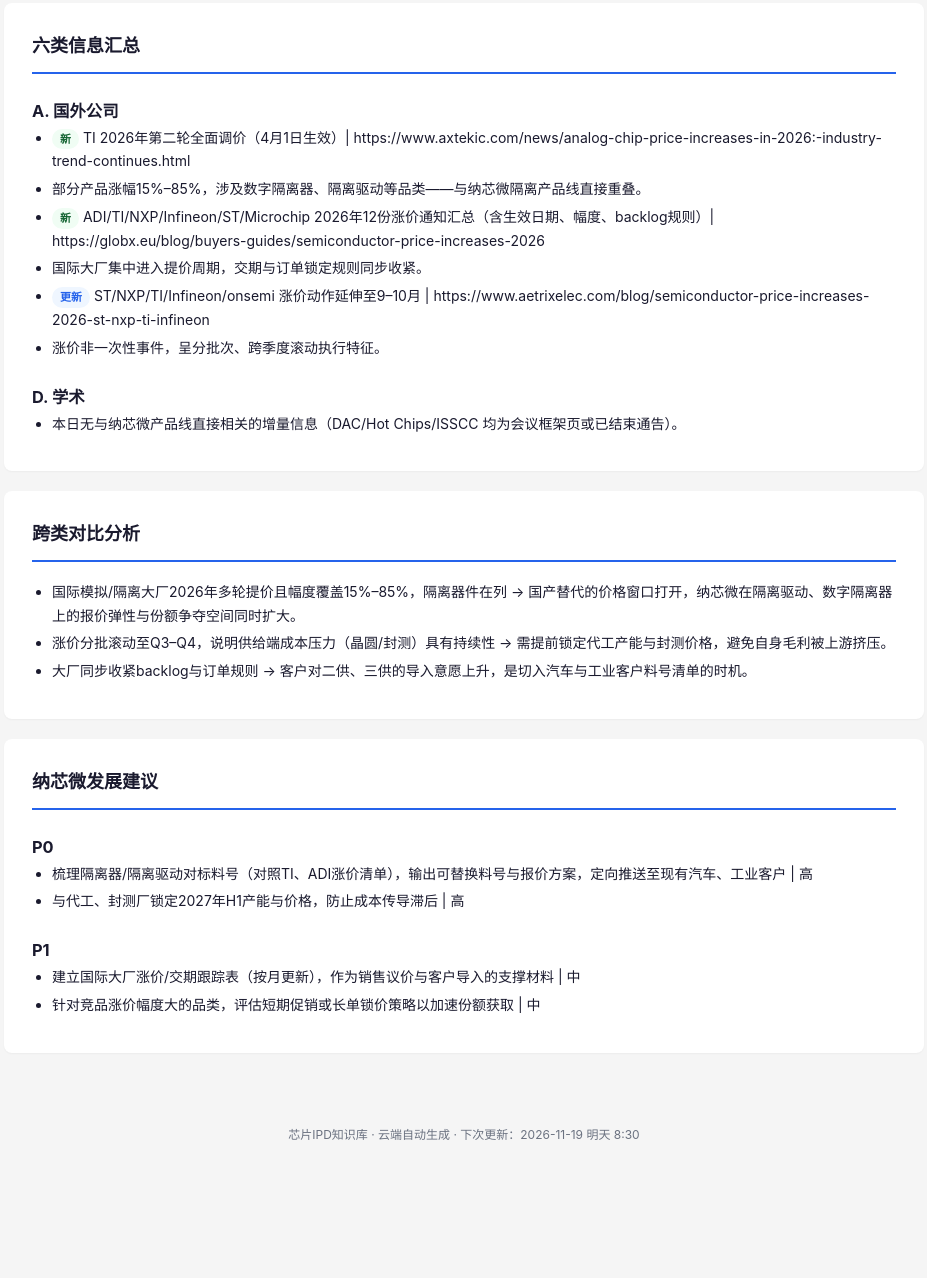
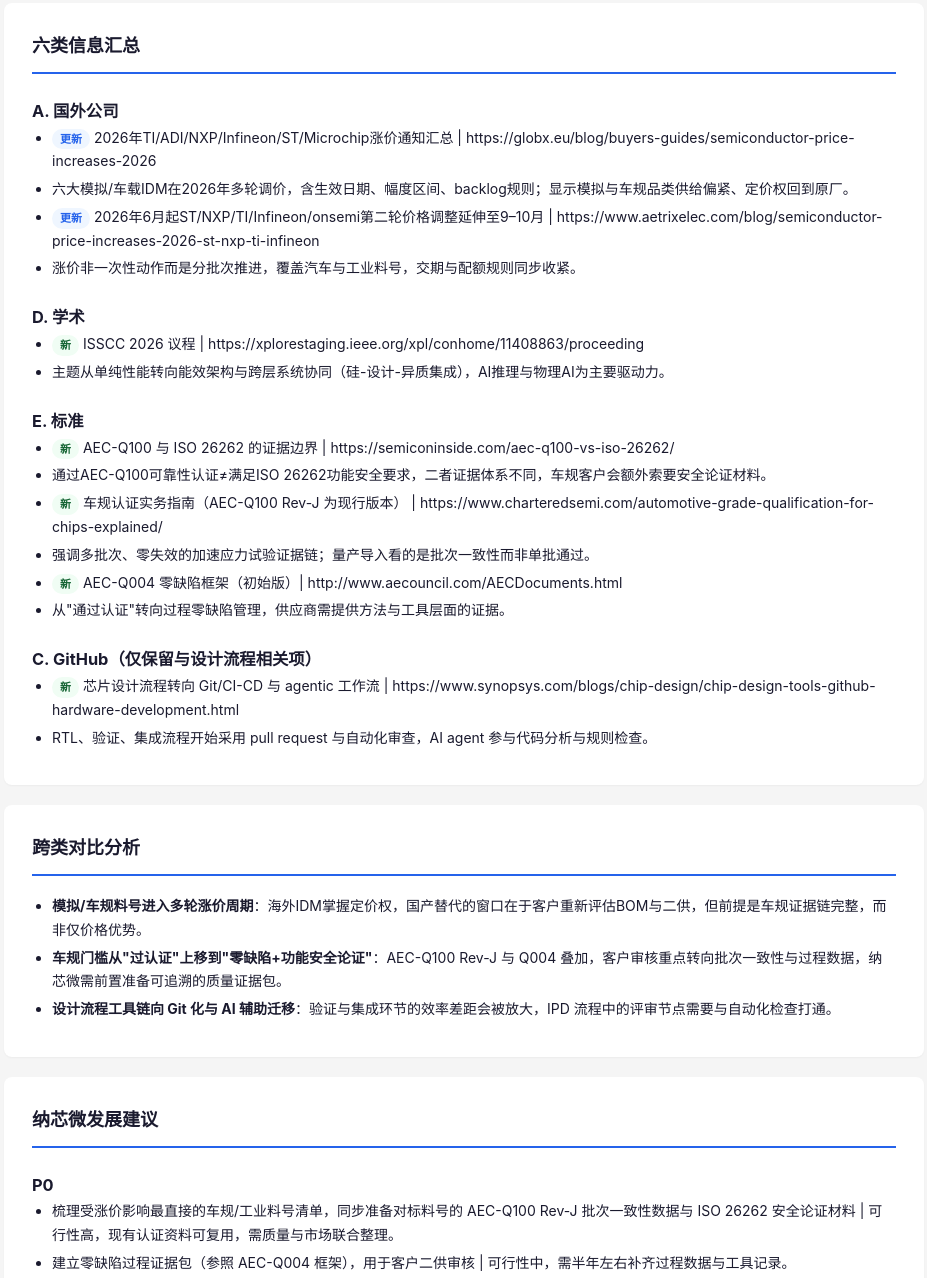
Before and after one commit to cywang-github/chip-ipd-daily-update, a plain HTML site: page ipd_knowledge_base/output/index.html in a window 1280 px wide. Shown: the part 249-1527 px from the top of the page, without its empty margins (176-1103 px from the left). Before the commit the page ends 1418 px from the top, so only its background shows below. Drawn offline with Linux system fonts and the light colour scheme.

Commit message:
chore: 每日IPD更新 — 2026-11-20

```diff
--- a/ipd_knowledge_base/output/index.html
+++ b/ipd_knowledge_base/output/index.html
@@ -3,7 +3,7 @@
 <head>
 <meta charset="UTF-8">
 <meta name="viewport" content="width=device-width, initial-scale=1.0">
-<title>芯片IPD每日更新 2026-11-19</title>
+<title>芯片IPD每日更新 2026-11-20</title>
 <style>
     :root {
         --bg: #f5f5f5; --card: #fff; --text: #1a1a2e; --muted: #6b7280;
@@ -50,7 +50,7 @@
 <body>
 <div class="topbar">
     <div class="brand">芯片IPD知识库<span>| 每日自动更新</span></div>
-    <div style="font-size:13px;opacity:.7;">2026-11-19</div>
+    <div style="font-size:13px;opacity:.7;">2026-11-20</div>
 </div>
 <div class="container">
     <div class="hero">
@@ -62,25 +62,38 @@
         <h2>六类信息汇总</h2>
         <h3 style="margin-top:24px;">A. 国外公司</h3>
 <ul style="margin-left:20px;">
-<li><span class="tag tag-new">新</span>  TI 2026年第二轮全面调价（4月1日生效）| https://www.axtekic.com/news/analog-chip-price-increases-in-2026:-industry-trend-continues.html</li>
-<li>部分产品涨幅15%–85%，涉及数字隔离器、隔离驱动等品类——与纳芯微隔离产品线直接重叠。</li>
-<li><span class="tag tag-new">新</span>  ADI/TI/NXP/Infineon/ST/Microchip 2026年12份涨价通知汇总（含生效日期、幅度、backlog规则）| https://globx.eu/blog/buyers-guides/semiconductor-price-increases-2026</li>
-<li>国际大厂集中进入提价周期，交期与订单锁定规则同步收紧。</li>
-<li><span class="tag tag-ref">更新</span>  ST/NXP/TI/Infineon/onsemi 涨价动作延伸至9–10月 | https://www.aetrixelec.com/blog/semiconductor-price-increases-2026-st-nxp-ti-infineon</li>
-<li>涨价非一次性事件，呈分批次、跨季度滚动执行特征。</li>
+<li><span class="tag tag-ref">更新</span>  2026年TI/ADI/NXP/Infineon/ST/Microchip涨价通知汇总 | https://globx.eu/blog/buyers-guides/semiconductor-price-increases-2026</li>
+<li>六大模拟/车载IDM在2026年多轮调价，含生效日期、幅度区间、backlog规则；显示模拟与车规品类供给偏紧、定价权回到原厂。</li>
+<li><span class="tag tag-ref">更新</span>  2026年6月起ST/NXP/TI/Infineon/onsemi第二轮价格调整延伸至9–10月 | https://www.aetrixelec.com/blog/semiconductor-price-increases-2026-st-nxp-ti-infineon</li>
+<li>涨价非一次性动作而是分批次推进，覆盖汽车与工业料号，交期与配额规则同步收紧。</li>
 </ul>
 <h3 style="margin-top:24px;">D. 学术</h3>
 <ul style="margin-left:20px;">
-<li>本日无与纳芯微产品线直接相关的增量信息（DAC/Hot Chips/ISSCC 均为会议框架页或已结束通告）。</li>
+<li><span class="tag tag-new">新</span>  ISSCC 2026 议程 | https://xplorestaging.ieee.org/xpl/conhome/11408863/proceeding</li>
+<li>主题从单纯性能转向能效架构与跨层系统协同（硅-设计-异质集成），AI推理与物理AI为主要驱动力。</li>
+</ul>
+<h3 style="margin-top:24px;">E. 标准</h3>
+<ul style="margin-left:20px;">
+<li><span class="tag tag-new">新</span>  AEC-Q100 与 ISO 26262 的证据边界 | https://semiconinside.com/aec-q100-vs-iso-26262/</li>
+<li>通过AEC-Q100可靠性认证≠满足ISO 26262功能安全要求，二者证据体系不同，车规客户会额外索要安全论证材料。</li>
+<li><span class="tag tag-new">新</span>  车规认证实务指南（AEC-Q100 Rev-J 为现行版本） | https://www.charteredsemi.com/automotive-grade-qualification-for-chips-explained/</li>
+<li>强调多批次、零失效的加速应力试验证据链；量产导入看的是批次一致性而非单批通过。</li>
+<li><span class="tag tag-new">新</span>  AEC-Q004 零缺陷框架（初始版）| http://www.aecouncil.com/AECDocuments.html</li>
+<li>从"通过认证"转向过程零缺陷管理，供应商需提供方法与工具层面的证据。</li>
+</ul>
+<h3 style="margin-top:24px;">C. GitHub（仅保留与设计流程相关项）</h3>
+<ul style="margin-left:20px;">
+<li><span class="tag tag-new">新</span>  芯片设计流程转向 Git/CI-CD 与 agentic 工作流 | https://www.synopsys.com/blogs/chip-design/chip-design-tools-github-hardware-development.html</li>
+<li>RTL、验证、集成流程开始采用 pull request 与自动化审查，AI agent 参与代码分析与规则检查。</li>
 </ul>
     </div>
 
     <div class="section">
         <h2>跨类对比分析</h2>
         <ul style="margin-left:20px;">
-<li>国际模拟/隔离大厂2026年多轮提价且幅度覆盖15%–85%，隔离器件在列 → 国产替代的价格窗口打开，纳芯微在隔离驱动、数字隔离器上的报价弹性与份额争夺空间同时扩大。</li>
-<li>涨价分批滚动至Q3–Q4，说明供给端成本压力（晶圆/封测）具有持续性 → 需提前锁定代工产能与封测价格，避免自身毛利被上游挤压。</li>
-<li>大厂同步收紧backlog与订单规则 → 客户对二供、三供的导入意愿上升，是切入汽车与工业客户料号清单的时机。</li>
+<li><b>模拟/车规料号进入多轮涨价周期</b>：海外IDM掌握定价权，国产替代的窗口在于客户重新评估BOM与二供，但前提是车规证据链完整，而非仅价格优势。</li>
+<li><b>车规门槛从"过认证"上移到"零缺陷+功能安全论证"</b>：AEC-Q100 Rev-J 与 Q004 叠加，客户审核重点转向批次一致性与过程数据，纳芯微需前置准备可追溯的质量证据包。</li>
+<li><b>设计流程工具链向 Git 化与 AI 辅助迁移</b>：验证与集成环节的效率差距会被放大，IPD 流程中的评审节点需要与自动化检查打通。</li>
 </ul>
     </div>
 
@@ -88,18 +101,18 @@
         <h2>纳芯微发展建议</h2>
         <h3 style="margin-top:24px;">P0</h3>
 <ul style="margin-left:20px;">
-<li>梳理隔离器/隔离驱动对标料号（对照TI、ADI涨价清单），输出可替换料号与报价方案，定向推送至现有汽车、工业客户 | 高</li>
-<li>与代工、封测厂锁定2027年H1产能与价格，防止成本传导滞后 | 高</li>
+<li>梳理受涨价影响最直接的车规/工业料号清单，同步准备对标料号的 AEC-Q100 Rev-J 批次一致性数据与 ISO 26262 安全论证材料 | 可行性高，现有认证资料可复用，需质量与市场联合整理。</li>
+<li>建立零缺陷过程证据包（参照 AEC-Q004 框架），用于客户二供审核 | 可行性中，需半年左右补齐过程数据与工具记录。</li>
 </ul>
 <h3 style="margin-top:24px;">P1</h3>
 <ul style="margin-left:20px;">
-<li>建立国际大厂涨价/交期跟踪表（按月更新），作为销售议价与客户导入的支撑材料 | 中</li>
-<li>针对竞品涨价幅度大的品类，评估短期促销或长单锁价策略以加速份额获取 | 中</li>
+<li>在验证与集成环节试点 Git 化流程与自动化规则检查，评估对评审周期的影响 | 可行性中，需 IT 与设计团队协同，先在单条产品线验证。</li>
+<li>跟踪海外IDM后续涨价批次与配额规则，形成交期/价格预警输入至产品规划 | 可行性高，公开渠道信息即可支撑。</li>
 </ul>
     </div>
 </div>
 <div class="footer">
-    <p>芯片IPD知识库 · 云端自动生成 · 下次更新：2026-11-19 明天 8:30</p>
+    <p>芯片IPD知识库 · 云端自动生成 · 下次更新：2026-11-20 明天 8:30</p>
 </div>
 </body>
 </html>
```
Also changed, not shown: ipd_knowledge_base/output/push_log.txt.
